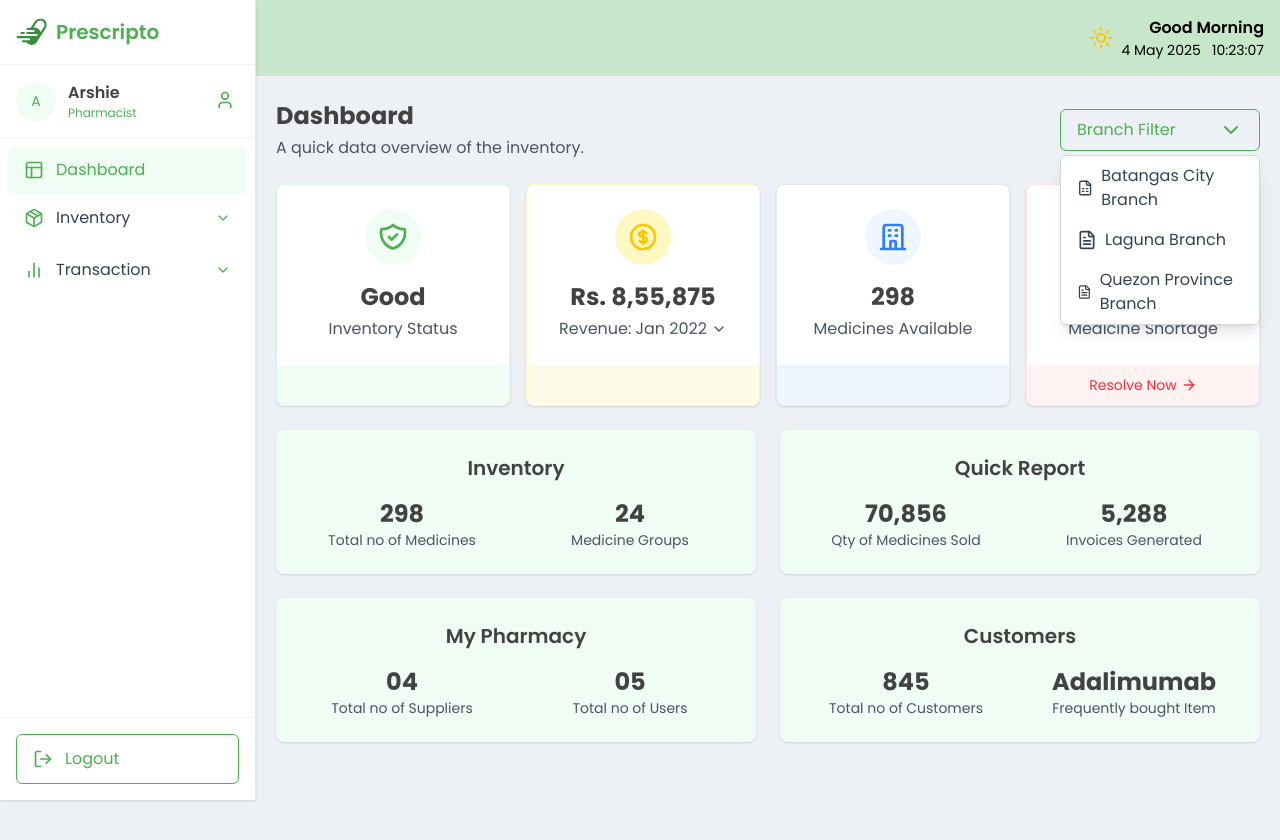
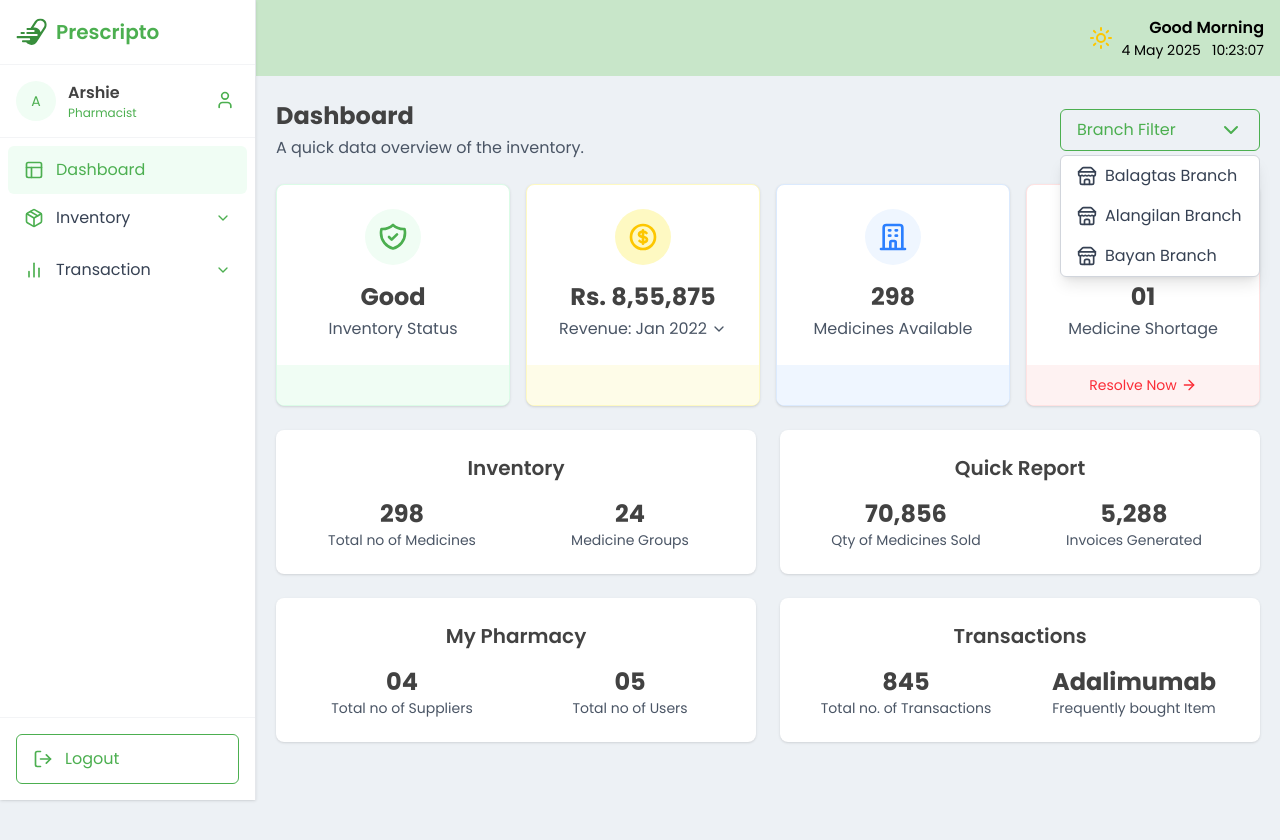
Before and after one commit to drchhhhhh/Prescripto, a React (Vite) app in the folder frontend/: page /dashboard in a window 1280 px wide. Both pictures are taken after a click on the button "Branch Filter". Shown: the top 840 px of the page. Built offline with nearby package versions, Linux system fonts and the light colour scheme.

Commit message:
improve the ux of dashboard

```diff
--- a/frontend/src/pages/Dashboard.tsx
+++ b/frontend/src/pages/Dashboard.tsx
@@ -2,7 +2,7 @@
 
 
 import { useState } from "react"
-import { ArrowRight, ChevronDown, FileText, FileSpreadsheet } from "lucide-react"
+import { ArrowRight, ChevronDown, Store } from "lucide-react"
 import Header from "../components/Header"
 import { useNavigate } from 'react-router-dom';
 
@@ -33,12 +33,12 @@ return (
                 onClick={() => setIsFilterOpen(!isFilterOpen)}
             >
                 <span>
-                {branchFilter === "batangas"
-                    ? "Batangas City Branch"
-                    : branchFilter === "laguna"
-                    ? "Laguna Branch"
-                    : branchFilter === "quezon"
-                        ? "Quezon Province Branch"
+                {branchFilter === "balagtas"
+                    ? "Balagtas Branch"
+                    : branchFilter === "alangilan"
+                    ? "Alangilan Branch"
+                    : branchFilter === "bayan"
+                        ? "Bayan Branch"
                         : "Branch Filter"}
                 </span>
                 <ChevronDown className="ml-2" />
@@ -49,24 +49,24 @@ return (
                 <ul>
                     <li
                         className="px-4 py-2 hover:bg-lightGreen cursor-pointer text-gray-700 flex items-center"
-                        onClick={() => handleFilterSelect("batangas")}
+                        onClick={() => handleFilterSelect("balagtas")}
                     >
-                        <FileSpreadsheet className="w-5 h-5 mr-2" />
-                        Batangas City Branch
+                            <Store className="w-5 h-5 mr-2" />
+                            Balagtas Branch
                         </li>
                         <li
                             className="px-4 py-2 hover:bg-lightGreen cursor-pointer text-gray-700 flex items-center"
-                        onClick={() => handleFilterSelect("laguna")}
+                            onClick={() => handleFilterSelect("alangilan")}
                         >
-                        <FileText className="w-5 h-5 mr-2" />
-                        Laguna Branch
+                            <Store className="w-5 h-5 mr-2" />
+                            Alangilan Branch
                         </li>
                         <li
                             className="px-4 py-2 hover:bg-lightGreen cursor-pointer text-gray-700 flex items-center"
-                        onClick={() => handleFilterSelect("quezon")}
+                            onClick={() => handleFilterSelect("bayan")}
                         >
-                        <FileText className="w-5 h-5 mr-2" />
-                        Quezon Province Branch
+                            <Store className="w-5 h-5 mr-2" />
+                            Bayan Branch
                     </li>
                 </ul>
                 </div>
@@ -149,7 +149,7 @@ return (
             </div>
             <div className="bg-red-50 py-2.5 px-4 hover:bg-red-100 cursor-pointer">
                 <button onClick={() => navigate('/inventory/stockstatus')}
-                className="w-full flex items-center justify-center text-red-500 text-sm font-medium hover:text-red-600">
+                className="w-full flex items-center justify-center text-red-500 text-sm font-medium hover:text-red-600 cursor-pointer">
                 Resolve Now
                 <ArrowRight className="w-4 h-4 ml-1" />
                 </button>
@@ -162,7 +162,7 @@ return (
 
         <div className="grid grid-cols-1 md:grid-cols-2 gap-6">
             {/* Inventory Section */}
-            <div className="bg-green-50 rounded-lg shadow-sm p-6">
+            <div className="bg-cleanWhite rounded-lg shadow-sm p-6">
             <div className="flex justify-between flex-col items-center mb-4">
                 <h2 className="text-xl font-semibold text-darkGray">Inventory</h2>
             </div>
@@ -183,7 +183,7 @@ return (
 
 
             {/* Quick Report Section */}
-            <div className="bg-green-50 rounded-lg shadow-sm p-6">
+            <div className="bg-cleanWhite rounded-lg shadow-sm p-6">
             <div className="flex justify-between items-center mb-4 flex-col">
                 <h2 className="text-xl font-semibold text-darkGray">Quick Report</h2>
             </div>
@@ -204,7 +204,7 @@ return (
 
 
             {/* My Pharmacy Section */}
-            <div className="bg-green-50 rounded-lg shadow-sm p-6 text-center">
+            <div className="bg-cleanWhite rounded-lg shadow-sm p-6 text-center">
             <div className="flex justify-between flex-col items-center mb-4">
                 <h2 className="text-xl font-semibold text-darkGray ">My Pharmacy</h2>
             </div>
@@ -224,16 +224,16 @@ return (
 
 
 
-            {/* Customers Section */}
-            <div className="bg-green-50 rounded-lg shadow-sm p-6 text-center">
+            {/* Transactions Section */}
+            <div className="bg-cleanWhite rounded-lg shadow-sm p-6 text-center">
             <div className="flex justify-between flex-col items-center mb-4 text-center">
-                <h2 className="text-xl font-semibold text-darkGray">Customers</h2>
+                <h2 className="text-xl font-semibold text-darkGray">Transactions</h2>
             </div>
 
             <div className="grid grid-cols-2 gap-6">
                 <div>
                 <h3 className="text-2xl font-bold text-darkGray">845</h3>
-                <p className="text-gray-600 text-sm">Total no of Customers</p>
+                <p className="text-gray-600 text-sm">Total no. of Transactions</p>
                 </div>
                 <div>
                 <h3 className="text-2xl font-bold text-darkGray">Adalimumab</h3>
```
Lines whose indentation alone changed are shown as unchanged.
